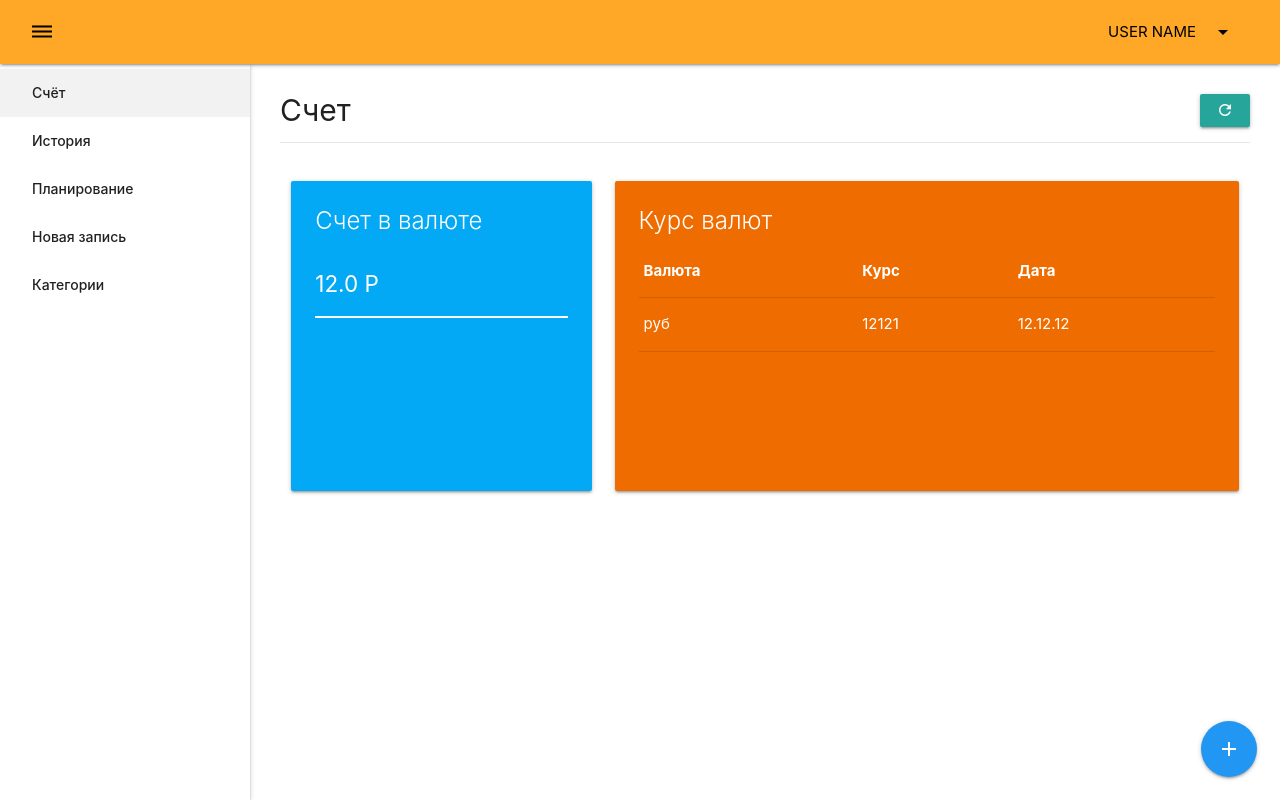
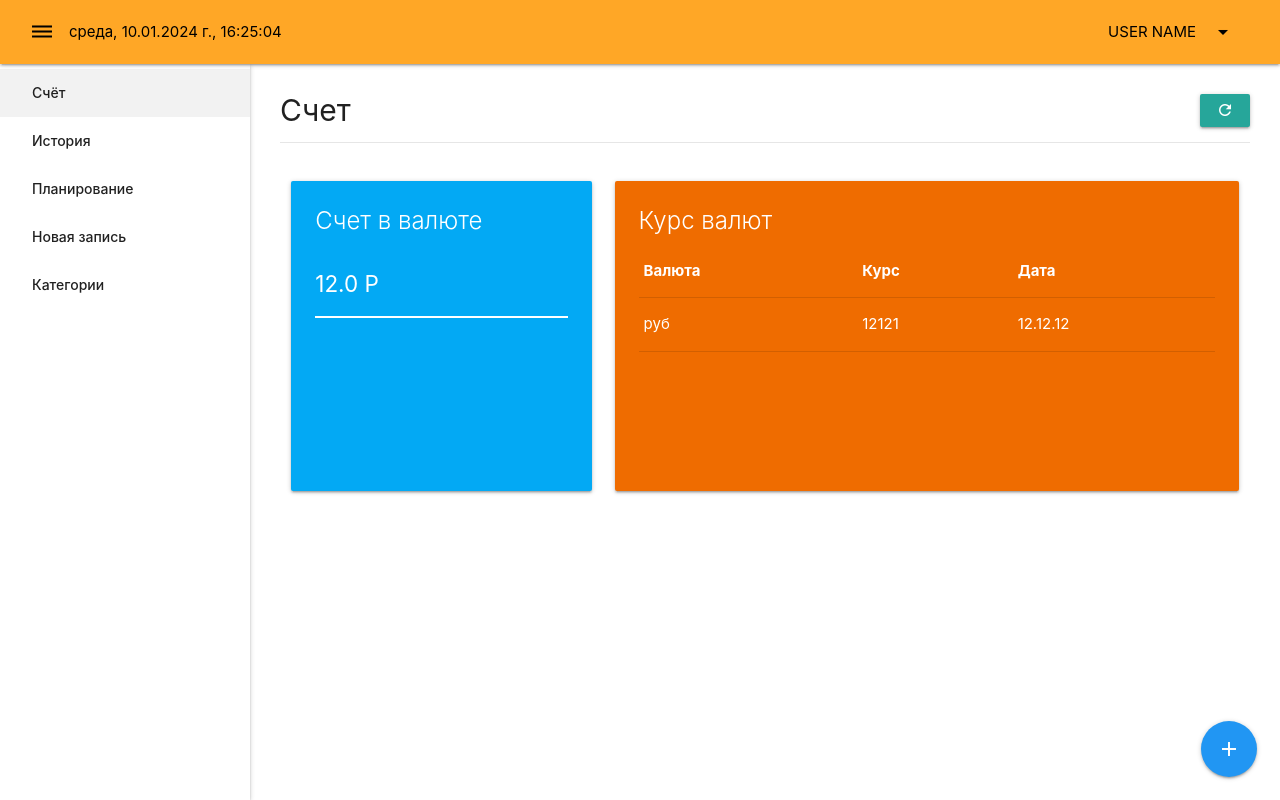
Before and after one commit to filimonich/vue-js-crm, a Vue app: page / in a window 1280 px wide. Built offline with nearby package versions, Linux system fonts and the light colour scheme.

Commit message:
feat: add stop the clock when exiting

```diff
--- a/src/components/navigation/Navbar.vue
+++ b/src/components/navigation/Navbar.vue
@@ -27,9 +27,9 @@
             </li>
             <li class="divider" tabindex="-1"></li>
             <li>
-              <a href="#" class="black-text">
+              <router-link to="/login" class="black-text" @click="logout">
                 <i class="material-icons">assignment_return</i>Выйти
-              </a>
+              </router-link>
             </li>
           </ul>
         </li>
@@ -44,11 +44,14 @@ import { updateFormattedDate } from "@/utils/dateUtils";
 
 let instance;
 const formattedDate = ref("");
+let intervalId;
 
 onMounted(() => {
   instance = getCurrentInstance();
-  updateFormattedDate();
-  setInterval(updateFormattedDate, 1000);
+  formattedDate.value = updateFormattedDate();
+  intervalId = setInterval(() => {
+    formattedDate.value = updateFormattedDate();
+  }, 1000);
 
   const dropdownElement = document.querySelector(".dropdown-trigger");
   M.Dropdown.init(dropdownElement);
@@ -60,4 +63,9 @@ const toggleSidenav = () => {
     emit("toggleSidenav");
   }
 };
+
+const logout = () => {
+  clearInterval(intervalId);
+  console.log("logout");
+};
 </script>
```
